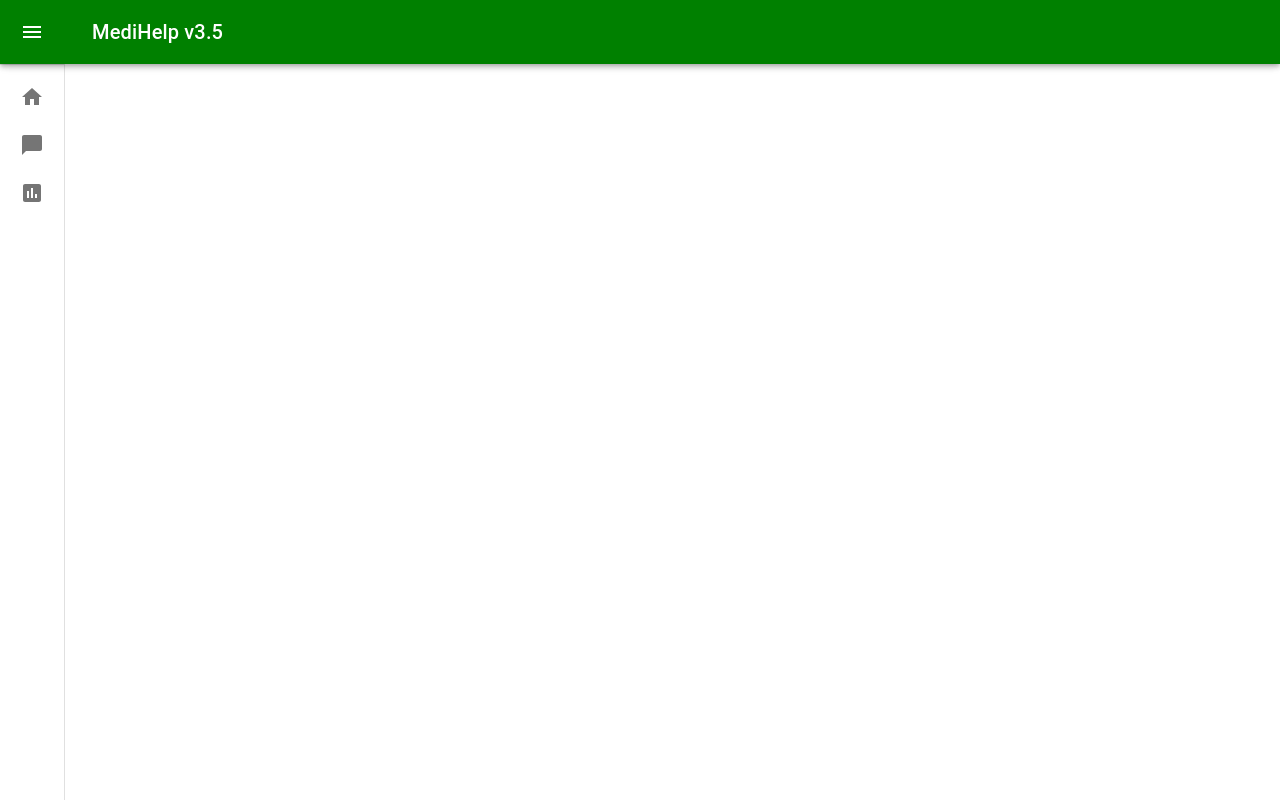
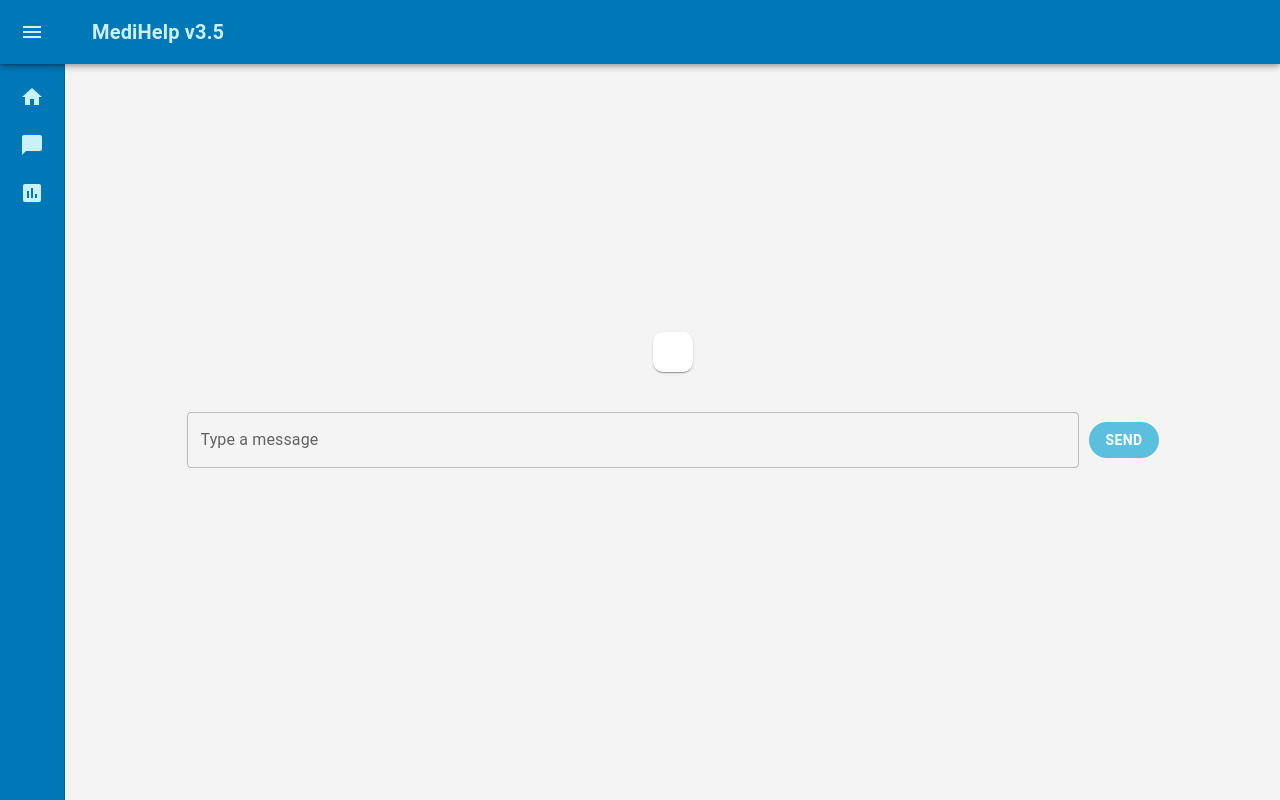
Before and after one commit to supul-k/depression-checking-chat-bot, a React (Create React App) app: page /medihelp in a window 1280 px wide. Built offline with nearby package versions, Linux system fonts and the light colour scheme; the HTML template or start-up script is replaced by a standard one.

Commit message:
chat creating startwd

```diff
--- a/src/App.js
+++ b/src/App.js
@@ -1,21 +1,26 @@
 import "./App.css";
+import React, {useState} from "react";
 import { BrowserRouter as Router, Route, Routes } from "react-router-dom";
 import HomePage from "./pages/HomePage";
+import Footer from "./Components/Footer";
 import MainDrawer from "./Components/MainDrawer";
 import { Box } from "@mui/material";
+import MediChatPage from "./pages/MediChatPage";
 
 function App() {
+  const [open, setOpen] = useState(false);
   return (
     <div className="App">
       <Router>
-        <div>
-          <Box sx={{ display: "flex" }}>
-            <MainDrawer />
+        <div >
+          <Box sx={{ display: "flex", width: '100vw', height:'100vh'}}>
+            <MainDrawer open={open} setOpen={setOpen}/>
             <Routes>
-              <Route path="/" element={<HomePage />} />
-              {/* <Route path="/other" component={OtherPage} /> */}
+              <Route path="/" element={<HomePage open={open}/>} />
+              <Route path="/medihelp" element={<MediChatPage open={open}/>} />
             </Routes>
           </Box>
+          {/* < Footer /> */}
         </div>
       </Router>
     </div>
--- /dev/null
+++ b/src/Components/ChatBox.js
@@ -0,0 +1,111 @@
+import React, { useState } from "react";
+import { Box, Typography, TextField, Button, Paper } from "@mui/material";
+
+const ChatBox = ({ open }) => {
+  const [inputMessage, setInputMessage] = useState(""); // State to store user input
+  const [chatMessages, setChatMessages] = useState([]); // State to store chat messages
+
+  const viewportWidthInPx = window.innerWidth;
+
+  // Function to handle user input submission
+  const handleSendMessage = () => {
+    if (inputMessage.trim() !== "") {
+      // Add the user message to the chat
+      setChatMessages([...chatMessages, { text: inputMessage, user: true }]);
+      setInputMessage("");
+
+      // Simulate a chatbot response (replace this with actual chatbot logic)
+      setTimeout(() => {
+        const chatbotResponse = "This is a chatbot response.";
+        setChatMessages([
+          ...chatMessages,
+          { text: chatbotResponse, user: false },
+        ]);
+      }, 1000);
+    }
+  };
+
+  return (
+    <div>
+      <Box
+        sx={{
+          display: "flex",
+          flexDirection: "column",
+          alignItems: "center",
+          justifyContent: "center",
+          background: "#f4f4f4",
+          height: "100vh",
+          width: open
+            ? `calc(${viewportWidthInPx}px - 240px)`
+            : `calc(${viewportWidthInPx}px - 65px)`,
+        }}
+      >
+        {/* Chat messages container */}
+        <Paper
+          sx={{
+            display: "flex",
+            flexDirection: "column",
+            alignItems: "flex-start",
+            maxWidth: "80%",
+            padding: "20px",
+            borderRadius: "10px",
+            marginBottom: "20px",
+            overflowY: "auto",
+            maxHeight: "calc(100% - 120px)",
+          }}
+        >
+          {chatMessages.map((message, index) => (
+            <div
+              key={index}
+              style={{
+                textAlign: message.user ? "right" : "left",
+                margin: "8px",
+                padding: "10px",
+                borderRadius: "8px",
+                background: message.user ? "#5bc0de" : "#e0e0e0",
+                color: message.user ? "white" : "black",
+              }}
+            >
+              {message.text}
+            </div>
+          ))}
+        </Paper>
+
+        {/* User input field */}
+        <Box
+          sx={{
+            display: "flex",
+            alignItems: "center",
+            justifyContent: "space-between",
+            width: "80%",
+            marginTop: "20px",
+          }}
+        >
+          <TextField
+            label="Type a message"
+            variant="outlined"
+            value={inputMessage}
+            onChange={(e) => setInputMessage(e.target.value)}
+            style={{ flex: 1 }}
+          />
+          <Button
+            variant="contained"
+            onClick={handleSendMessage}
+            style={{
+              marginLeft: "10px",
+              backgroundColor: "#5bc0de", // Background color similar to GPT-3
+              borderRadius: "20px", // Increased border radius for a rounded appearance
+              color: "white", // Text color
+              fontWeight: "bold", // Bold text
+              boxShadow: "none", // Remove the button shadow
+            }}
+          >
+            Send
+          </Button>
+        </Box>
+      </Box>
+    </div>
+  );
+};
+
+export default ChatBox;
--- /dev/null
+++ b/src/Components/Footer.js
@@ -0,0 +1,53 @@
+import * as React from 'react';
+import CssBaseline from '@mui/material/CssBaseline';
+import { createTheme, ThemeProvider } from '@mui/material/styles';
+import Box from '@mui/material/Box';
+import Typography from '@mui/material/Typography';
+import Container from '@mui/material/Container';
+import Link from '@mui/material/Link';
+
+function Copyright() {
+  return (
+    <Typography variant="body2" color="text.secondary">
+      {'Copyright © '}
+      <Link color="inherit" href="https://mui.com/">
+        Your Website
+      </Link>{' '}
+      {new Date().getFullYear()}
+      {'.'}
+    </Typography>
+  );
+}
+
+const defaultTheme = createTheme();
+
+export default function Footer() {
+  return (
+    <ThemeProvider theme={defaultTheme}>
+      <Box
+        sx={{
+          display: 'flex',
+          flexDirection: 'column',
+        }}
+      >
+        <CssBaseline />
+        <Box
+          component="footer"
+          sx={{
+            py: 3,
+            px: 2,
+            mt: 'auto',
+            backgroundColor: (theme) =>
+              theme.palette.mode === 'light'
+                ? theme.palette.grey[200]
+                : theme.palette.grey[800],
+          }}
+        >
+          <Container maxWidth="sm">
+            <Copyright />
+          </Container>
+        </Box>
+      </Box>
+    </ThemeProvider>
+  );
+}
--- a/src/Components/MainDrawer.js
+++ b/src/Components/MainDrawer.js
@@ -1,10 +1,10 @@
-import React, {useState} from "react";
+import React from "react";
 import MiniDrawer from "./MiniDrawer";
 import Navbar from "./Navbar";
 import { Box } from "@mui/material";
 
-function MainDrawer() {
-  const [open, setOpen] = useState(false);
+function MainDrawer({ open, setOpen }) {
+  // const [open, setOpen] = useState(false);
   return (
     <div>
       <Box sx={{ display: "flex" }}>
--- a/src/Components/MiniDrawer.js
+++ b/src/Components/MiniDrawer.js
@@ -1,106 +1,128 @@
 import React from "react";
-import { styled, useTheme } from '@mui/material/styles';
-import Box from '@mui/material/Box';
-import MuiDrawer from '@mui/material/Drawer';
-import List from '@mui/material/List';
-import CssBaseline from '@mui/material/CssBaseline';
-import Divider from '@mui/material/Divider';
-import IconButton from '@mui/material/IconButton';
-import ChevronLeftIcon from '@mui/icons-material/ChevronLeft';
-import ChevronRightIcon from '@mui/icons-material/ChevronRight';
-import ListItem from '@mui/material/ListItem';
-import ListItemButton from '@mui/material/ListItemButton';
-import ListItemIcon from '@mui/material/ListItemIcon';
-import ListItemText from '@mui/material/ListItemText';
-import HomeIcon from '@mui/icons-material/Home';
-import ChatBubbleIcon from '@mui/icons-material/ChatBubble';
-import AssessmentIcon from '@mui/icons-material/Assessment';
+import { styled, useTheme } from "@mui/material/styles";
+import { useNavigate } from "react-router-dom";
+import Box from "@mui/material/Box";
+import MuiDrawer from "@mui/material/Drawer";
+import List from "@mui/material/List";
+import CssBaseline from "@mui/material/CssBaseline";
+import Divider from "@mui/material/Divider";
+import IconButton from "@mui/material/IconButton";
+import ChevronLeftIcon from "@mui/icons-material/ChevronLeft";
+import ChevronRightIcon from "@mui/icons-material/ChevronRight";
+import ListItem from "@mui/material/ListItem";
+import ListItemButton from "@mui/material/ListItemButton";
+import ListItemIcon from "@mui/material/ListItemIcon";
+import ListItemText from "@mui/material/ListItemText";
+import HomeIcon from "@mui/icons-material/Home";
+import ChatBubbleIcon from "@mui/icons-material/ChatBubble";
+import AssessmentIcon from "@mui/icons-material/Assessment";
 
 const drawerWidth = 240;
-const drawerIcons = ['Home', 'MediHelp', 'Activities'];
+const drawerIcons = ["Home", "MediHelp", "Activities"];
 
 const openedMixin = (theme) => ({
   width: drawerWidth,
-  transition: theme.transitions.create('width', {
+  backgroundColor: "#0077b6",
+  transition: theme.transitions.create("width", {
     easing: theme.transitions.easing.sharp,
     duration: theme.transitions.duration.enteringScreen,
   }),
-  overflowX: 'hidden',
+  overflowX: "hidden",
 });
 
 const closedMixin = (theme) => ({
-  transition: theme.transitions.create('width', {
+  transition: theme.transitions.create("width", {
     easing: theme.transitions.easing.sharp,
     duration: theme.transitions.duration.leavingScreen,
   }),
-  overflowX: 'hidden',
-  width: `calc(${theme.spacing(7)} + 1px)`,
-  [theme.breakpoints.up('sm')]: {
-    width: `calc(${theme.spacing(8)} + 1px)`,
-  },
+  overflowX: "hidden",
+  backgroundColor: "#0077b6",
+  // width: `calc(${theme.spacing(7)} + 1px)`,
+  width: "65px",
 });
 
-const DrawerHeader = styled('div')(({ theme }) => ({
-  display: 'flex',
-  alignItems: 'center',
-  justifyContent: 'flex-end',
+const DrawerHeader = styled("div")(({ theme }) => ({
+  display: "flex",
+  alignItems: "center",
+  justifyContent: "flex-end",
   padding: theme.spacing(0, 1),
   // necessary for content to be below app bar
   ...theme.mixins.toolbar,
 }));
 
-const Drawer = styled(MuiDrawer, { shouldForwardProp: (prop) => prop !== 'open' })(
-  ({ theme, open }) => ({
+const Drawer = styled(MuiDrawer, {
+  shouldForwardProp: (prop) => prop !== "open",
+})(({ theme, open }) => ({
   width: drawerWidth,
   flexShrink: 0,
-    whiteSpace: 'nowrap',
-    boxSizing: 'border-box',
+  whiteSpace: "nowrap",
+  boxSizing: "border-box",
   ...(open && {
     ...openedMixin(theme),
-      '& .MuiDrawer-paper': openedMixin(theme),
+    "& .MuiDrawer-paper": openedMixin(theme),
   }),
   ...(!open && {
     ...closedMixin(theme),
-      '& .MuiDrawer-paper': closedMixin(theme),
+    "& .MuiDrawer-paper": closedMixin(theme),
   }),
-  }),
-);
+}));
 
 export default function MiniDrawer({ open, setOpen }) {
   const theme = useTheme();
+  const navigate = useNavigate();
 
   const handleDrawerClose = () => {
     setOpen(false);
   };
 
   return (
-    <Box sx={{ display: 'flex' }}>
+    <Box sx={{ display: "flex" }}>
       <CssBaseline />
       <Drawer variant="permanent" open={open}>
         <DrawerHeader>
-          <IconButton onClick={handleDrawerClose}>
-            {theme.direction === 'rtl' ? <ChevronRightIcon /> : <ChevronLeftIcon />}
+          <IconButton onClick={handleDrawerClose} sx={{ color: "#caf0f8" }}>
+            {theme.direction === "rtl" ? (
+              <ChevronRightIcon />
+            ) : (
+              <ChevronLeftIcon />
+            )}
           </IconButton>
         </DrawerHeader>
         <Divider />
         <List>
           {drawerIcons.map((text, index) => (
-            <ListItem key={text} disablePadding sx={{ display: 'block' }}>
+            <ListItem key={text} disablePadding sx={{ display: "block" }}>
               <ListItemButton
                 sx={{
                   minHeight: 48,
-                  justifyContent: open ? 'initial' : 'center',
+                  justifyContent: open ? "initial" : "center",
                   px: 2.5,
+                  color: "#caf0f8",
+                }}
+                onClick={() => {
+                  if (index === 0) {
+                    navigate("/");
+                  } else if (index === 1) {
+                    navigate("/medihelp");
+                  } else {
+                    navigate("/");
+                  }
                 }}
               >
                 <ListItemIcon
                   sx={{
                     minWidth: 0,
-                    mr: open ? 3 : 'auto',
-                    justifyContent: 'center',
+                    mr: open ? 3 : "auto",
+                    justifyContent: "center",
                   }}
                 >
-                  {index === 0 ? <HomeIcon /> : index === 1 ? <ChatBubbleIcon /> : <AssessmentIcon />}
+                  {index === 0 ? (
+                    <HomeIcon sx={{ color: "#caf0f8" }} />
+                  ) : index === 1 ? (
+                    <ChatBubbleIcon sx={{ color: "#caf0f8" }} />
+                  ) : (
+                    <AssessmentIcon sx={{ color: "#caf0f8" }} />
+                  )}
                 </ListItemIcon>
                 <ListItemText primary={text} sx={{ opacity: open ? 1 : 0 }} />
               </ListItemButton>
--- a/src/Components/Navbar.js
+++ b/src/Components/Navbar.js
@@ -33,10 +33,10 @@ function Navbar({ open, setOpen }) {
   };
 
   return (
-    <AppBar position="fixed" open={open} sx={{ backgroundColor:"green"}}>
+    <AppBar position="fixed" open={open} sx={{ backgroundColor:"#0077b6"}}>
       <Toolbar>
         <IconButton
-          color="inherit"
+          color="rgba(0, 0, 0, 0.54)"
           aria-label="open drawer"
           onClick={handleDrawerOpen}
           edge="start"
@@ -45,9 +45,9 @@ function Navbar({ open, setOpen }) {
             ...(open && { display: "none" }),
           }}
         >
-          <MenuIcon />
+          <MenuIcon sx={{color: '#caf0f8'}}/>
         </IconButton>
-        <Typography variant="h6" noWrap component="div">
+        <Typography sx={{fontWeight: 'bold', color: '#caf0f8'}} variant="h6" noWrap component="div">
           MediHelp v3.5
         </Typography>
       </Toolbar>
--- a/src/pages/HomePage.js
+++ b/src/pages/HomePage.js
@@ -1,11 +1,34 @@
+import React, {useState, useEffect} from "react";
 import LandingPage from "../Components/Home/LandingPage";
 import { Box } from "@mui/material";
 
-function HomePage() {
+function HomePage({ open }) {
+  const [viewportWidthInPx, setViewportWidthInPx] = useState(window.innerWidth);
+
+  useEffect(() => {
+    const handleResize = () => {
+      setViewportWidthInPx(window.innerWidth);
+    };
+
+    window.addEventListener('resize', handleResize);
+    return () => {
+      window.removeEventListener('resize', handleResize);
+    };
+  }, []);
+
   return (
     <div>
-      <Box sx={{ display: "flex" }}>
-        <LandingPage/>
+      <Box
+        sx={{
+          display: "flex",
+          background: "linear-gradient(45deg, #03045e 30%, #0077b6 90%)",
+          height: "100%",
+          width: open
+            ? `calc(${viewportWidthInPx}px - 240px)`
+            : `calc(${viewportWidthInPx}px - 65px)`,
+        }}
+      >
+        <LandingPage />
       </Box>
     </div>
   );
--- /dev/null
+++ b/src/pages/MediChatPage.js
@@ -0,0 +1,40 @@
+import React, { useState, useEffect } from "react";
+import Box from "@mui/material/Box";
+import ChatBox from "../Components/ChatBox";
+
+function MediChatPage({ open }) {
+  const [viewportWidthInPx, setViewportWidthInPx] = useState(window.innerWidth);
+
+  useEffect(() => {
+    const handleResize = () => {
+      setViewportWidthInPx(window.innerWidth);
+    };
+
+    window.addEventListener("resize", handleResize);
+    return () => {
+      window.removeEventListener("resize", handleResize);
+    };
+  }, []);
+
+  return (
+    <div>
+      <Box
+        sx={{
+          display: "flex",
+          flexDirection: "column",
+          alignItems: "center",
+          justifyContent: "center",
+        //   background: "linear-gradient(45deg, #03045e 30%, #0077b6 90%)",
+          height: "100%",
+          width: open
+            ? `calc(${viewportWidthInPx}px - 240px)`
+            : `calc(${viewportWidthInPx}px - 65px)`,
+        }}
+      >
+        <ChatBox open={open} />
+      </Box>
+    </div>
+  );
+}
+
+export default MediChatPage;
```
Also changed, not shown: src/Components/Home/LandingPage.js (+35 -5 lines). Lines whose indentation alone changed are shown as unchanged.
